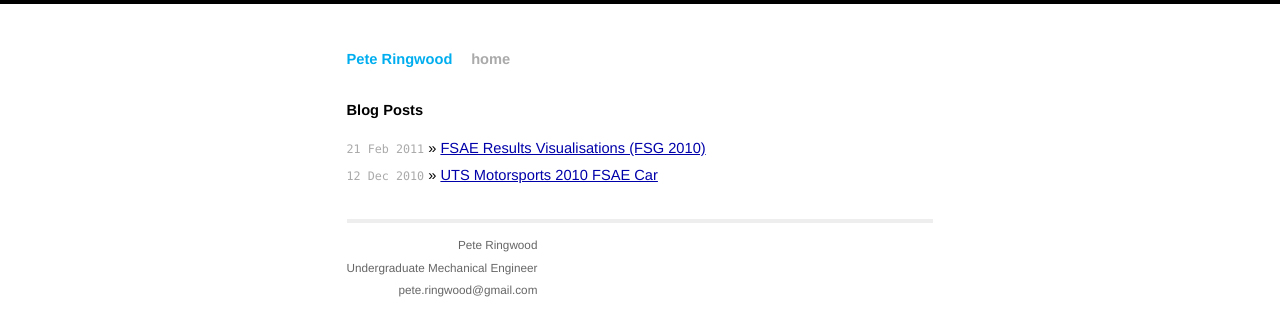
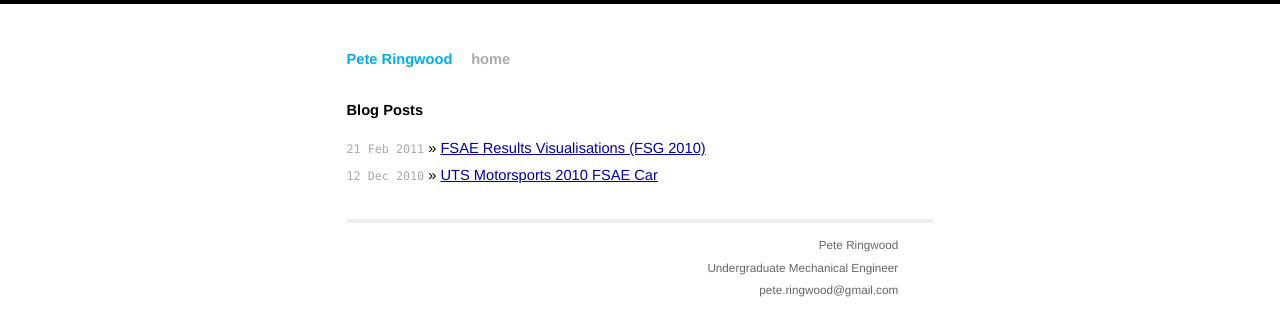
Before and after one commit to pgr/pgr.github.com, a Jekyll site: the page built from index.html, in a window 1280 px wide. Shown: the top 336 px of the page. Built offline with Jekyll 4.4.1, drawn with Linux system fonts in a browser that asks for light colours; Markdown is read by kramdown in place of the engine named in the settings.

Commit message:
rss working / embeded trough feedreader

```diff
--- a/_layouts/default.html
+++ b/_layouts/default.html
@@ -4,6 +4,8 @@
    <meta http-equiv="content-type" content="text/html; charset=utf-8" />
    <title>{{ page.title }}</title>
    <meta name="author" content="Pete Ringwood" />
+
+   <link href="http://feeds.feedburner.com/pgr" rel="alternate" title="Pete Ringwood" type="application/atom+xml" />
 
    <link rel="stylesheet" href="/css/syntax.css" type="text/css" />
    <link rel="stylesheet" href="/css/screen.css" type="text/css" media="screen, projection" />
--- a/css/screen.css
+++ b/css/screen.css
@@ -50,10 +50,6 @@
   font: 100%;
 }
 
-.site .footer .contact{
-	float: right;
-	text-align: right;
-}
 
 /*****************************************************************************/
 /*
@@ -128,8 +124,9 @@
   }
 
     .site .footer .contact {
-      float: left;
+      float: right;
       margin-right: 3em;
+      text-align: right;
     }
 
       .site .footer .contact a {
```
Also changed, not shown: 1 other file.
